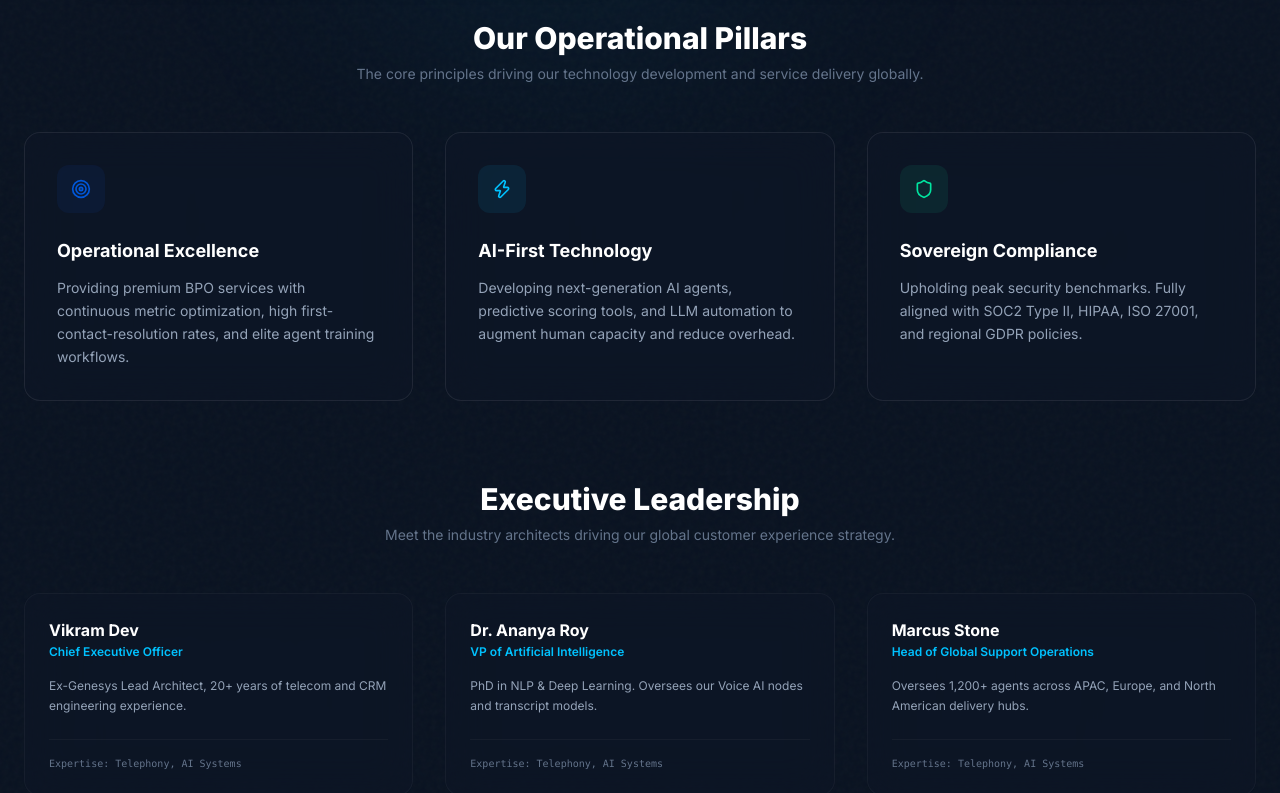
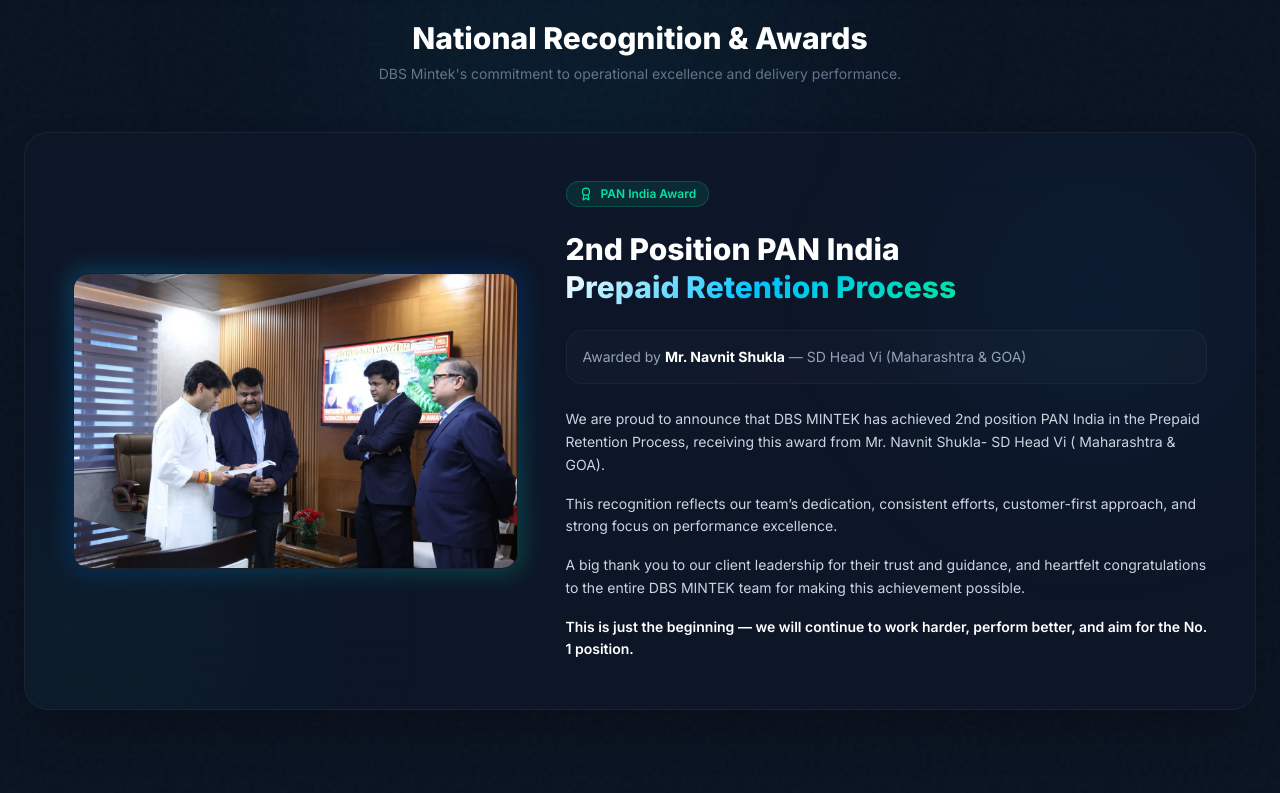
Before and after one commit to sabledattatray/Nexdial-IO, a Next.js app: page /about in a window 1280 px wide. Shown: the part 980-1773 px from the top of the page. Built offline with nearby package versions, Linux system fonts and the light colour scheme.

Commit message:
feat: add national certification award showcase in About page

```diff
--- a/src/app/about/page.tsx
+++ b/src/app/about/page.tsx
@@ -118,6 +118,69 @@ export default function AboutPage() {
           </div>
         </AnimatedSection>
 
+        {/* Award/Certification Section */}
+        <AnimatedSection className="mb-20">
+          <div className="text-center max-w-xl mx-auto mb-12">
+            <h2 className="text-2xl sm:text-3xl font-extrabold text-white">
+              National Recognition & Awards
+            </h2>
+            <p className="text-[#64748B] text-sm mt-2">
+              DBS Mintek's commitment to operational excellence and delivery performance.
+            </p>
+          </div>
+
+          <div className="glass-card-strong p-8 lg:p-12 rounded-3xl border border-white/[0.06] shadow-2xl relative overflow-hidden">
+            <div className="absolute top-0 right-0 w-80 h-80 rounded-full bg-[#00C2FF]/5 blur-[100px] pointer-events-none" />
+            <div className="absolute -bottom-20 -left-20 w-80 h-80 rounded-full bg-[#00E5A0]/5 blur-[100px] pointer-events-none" />
+
+            <div className="grid md:grid-cols-12 gap-8 lg:gap-12 items-center relative z-10">
+              {/* Image Frame */}
+              <div className="md:col-span-5 relative group">
+                <div className="absolute -inset-1 rounded-2xl bg-gradient-to-br from-[#00C2FF] via-[#0057D9] to-[#00E5A0] opacity-25 group-hover:opacity-40 transition duration-500 blur-md" />
+                <div className="relative rounded-2xl border border-white/[0.08] overflow-hidden bg-[#060D1B]">
+                  <img
+                    src="/image1.jpg"
+                    alt="PAN India prepaid retention award presentation"
+                    className="w-full h-auto object-cover transform group-hover:scale-105 transition-transform duration-700"
+                  />
+                </div>
+              </div>
+
+              {/* Award Content */}
+              <div className="md:col-span-7 space-y-6 text-left">
+                <div className="inline-flex items-center gap-2 px-3 py-1 rounded-full bg-[#00E5A0]/10 border border-[#00E5A0]/20 text-xs font-semibold text-[#00E5A0]">
+                  <Award className="w-3.5 h-3.5" />
+                  PAN India Award
+                </div>
+
+                <h3 className="text-2xl sm:text-3xl font-extrabold text-white leading-tight font-space-grotesk">
+                  2nd Position PAN India <br />
+                  <span className="gradient-text">Prepaid Retention Process</span>
+                </h3>
+
+                <div className="p-4 rounded-2xl bg-white/[0.02] border border-white/[0.04] text-xs sm:text-sm text-[#94A3B8]">
+                  Awarded by <span className="text-white font-bold">Mr. Navnit Shukla</span> — SD Head Vi (Maharashtra & GOA)
+                </div>
+
+                <div className="space-y-4 text-xs sm:text-sm text-[#CBD5E1] leading-relaxed">
+                  <p>
+                    We are proud to announce that DBS MINTEK has achieved 2nd position PAN India in the Prepaid Retention Process, receiving this award from Mr. Navnit Shukla- SD Head Vi ( Maharashtra & GOA).
+                  </p>
+                  <p>
+                    This recognition reflects our team’s dedication, consistent efforts, customer-first approach, and strong focus on performance excellence.
+                  </p>
+                  <p>
+                    A big thank you to our client leadership for their trust and guidance, and heartfelt congratulations to the entire DBS MINTEK team for making this achievement possible.
+                  </p>
+                  <p className="font-semibold text-white">
+                    This is just the beginning — we will continue to work harder, perform better, and aim for the No. 1 position.
+                  </p>
+                </div>
+              </div>
+            </div>
+          </div>
+        </AnimatedSection>
+
         {/* Pillars Section */}
         <AnimatedSection className="mb-20">
           <div className="text-center max-w-xl mx-auto mb-12">
```
